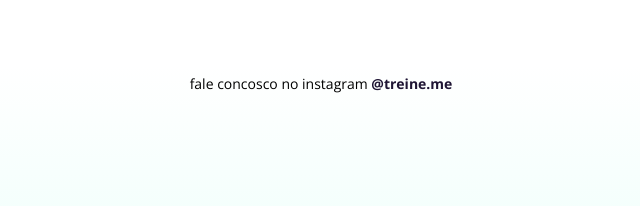
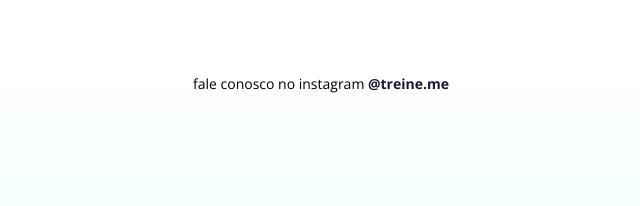
Before and after one commit to gabrielletasilva/projeto02, a plain HTML site: page index.html in a window 1280 px wide. Shown: the part 591-797 px from the top of the page, 319-959 px from the left. Drawn offline with nearby package versions, Linux system fonts and the light colour scheme.

Commit message:
Update index.html

```diff
--- a/index.html
+++ b/index.html
@@ -45,7 +45,7 @@
             <img src="images/img.png" alt="Desenho de uma mulher pulando corda.">
         </main>
         <footer>
-            fale concosco no instagram
+            fale conosco no instagram
             <a href="https://instagram.com/treineme"
             target="_blank">@treine.me
             </a>
```
